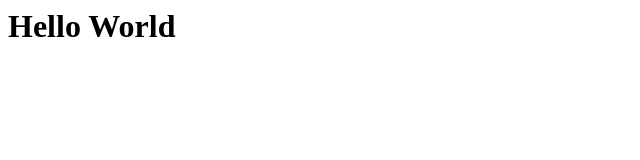
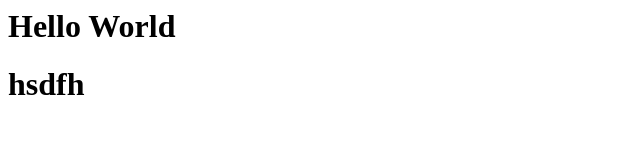
Before and after one commit to mahitablotfyy/STEM.TEST-, a plain HTML site: page index.html in a window 1280 px wide. Shown: the whole page, without its empty margins (0-640 px from the left). Drawn offline with Linux system fonts and the light colour scheme.

Commit message:
first time commit
................

```diff
--- a/index.html
+++ b/index.html
@@ -1 +1,2 @@
 <h1>Hello World </h1>
+<h1> hsdfh</h1>
```
